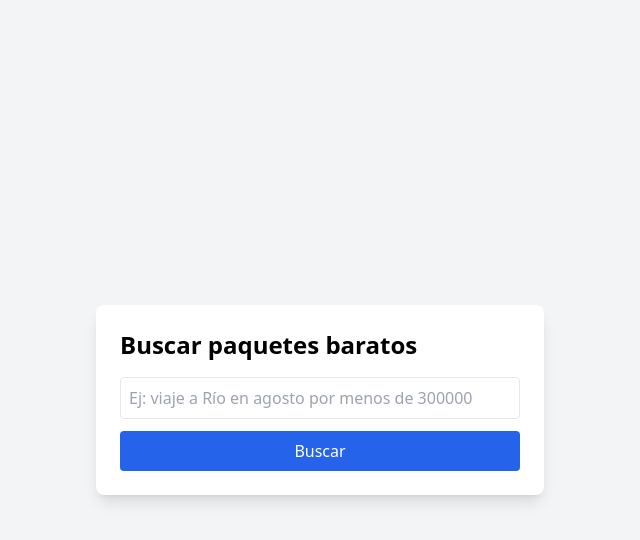
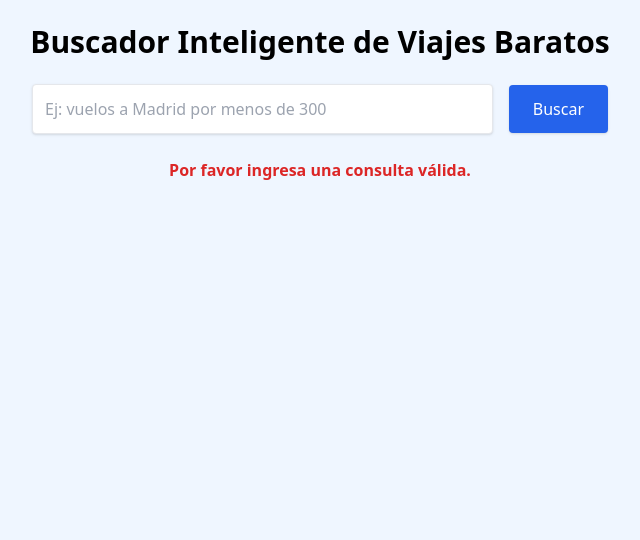
Before and after one commit to JulianBati92/Vuelosbaratos, a React (Vite) app in the folder frontend/: page / in a window 1280 px wide. Both pictures are taken after a click on the button "Buscar". Shown: the top 540 px of the page, without its empty margins (320-960 px from the left). Built offline with nearby package versions, Linux system fonts and the light colour scheme; no server answers.

Commit message:
Update App.jsx

```diff
--- a/frontend/src/App.jsx
+++ b/frontend/src/App.jsx
@@ -1,12 +1,69 @@
-import Buscador from './components/Buscador';
+import { useState } from 'react';
 
-export default function App() {
+function App() {
+  const [consulta, setConsulta] = useState('');
+  const [resultados, setResultados] = useState([]);
+  const [loading, setLoading] = useState(false);
+  const [error, setError] = useState(null);
+
+  const buscar = async () => {
+    if (!consulta.trim()) {
+      setError('Por favor ingresa una consulta válida.');
+      return;
+    }
+    setLoading(true);
+    setError(null);
+    try {
+      const res = await fetch('https://vuelosbaratos.onrender.com/api/buscar', {
+        method: 'POST',
+        headers: { 'Content-Type': 'application/json' },
+        body: JSON.stringify({ consulta })
+      });
+      const data = await res.json();
+      if (data.resultados) {
+        setResultados(data.resultados);
+      } else {
+        setResultados([]);
+        setError('No se encontraron resultados.');
+      }
+    } catch (err) {
+      console.error(err);
+      setError('Error al procesar la búsqueda.');
+    }
+    setLoading(false);
+  };
+
   return (
-    <div className="min-h-screen flex items-center justify-center bg-gray-100 p-4">
-      <div className="bg-white shadow-lg rounded-lg p-6 w-full max-w-md">
-        <h1 className="text-2xl font-bold mb-4">Buscar paquetes baratos</h1>
-        <Buscador />
+    <div className="min-h-screen bg-blue-50 flex flex-col items-center p-6">
+      <h1 className="text-3xl font-bold mb-6 text-center">Buscador Inteligente de Viajes Baratos</h1>
+      <div className="flex flex-col sm:flex-row items-center gap-4 mb-6 w-full max-w-xl">
+        <input
+          type="text"
+          value={consulta}
+          onChange={(e) => setConsulta(e.target.value)}
+          placeholder="Ej: vuelos a Madrid por menos de 300"
+          className="w-full p-3 border rounded shadow"
+        />
+        <button
+          onClick={buscar}
+          className="px-6 py-3 bg-blue-600 text-white rounded shadow hover:bg-blue-700"
+        >
+          Buscar
+        </button>
       </div>
+
+      {loading && <p className="text-gray-700">Buscando resultados...</p>}
+      {error && <p className="text-red-600 font-semibold">{error}</p>}
+
+      <ul className="mt-6 w-full max-w-2xl">
+        {resultados.map((r, i) => (
+          <li key={i} className="border-b py-3">
+            <span className="font-semibold">{r.nombre || 'Paquete'}</span> – ${r.precio}
+          </li>
+        ))}
+      </ul>
     </div>
   );
 }
+
+export default App;
```
